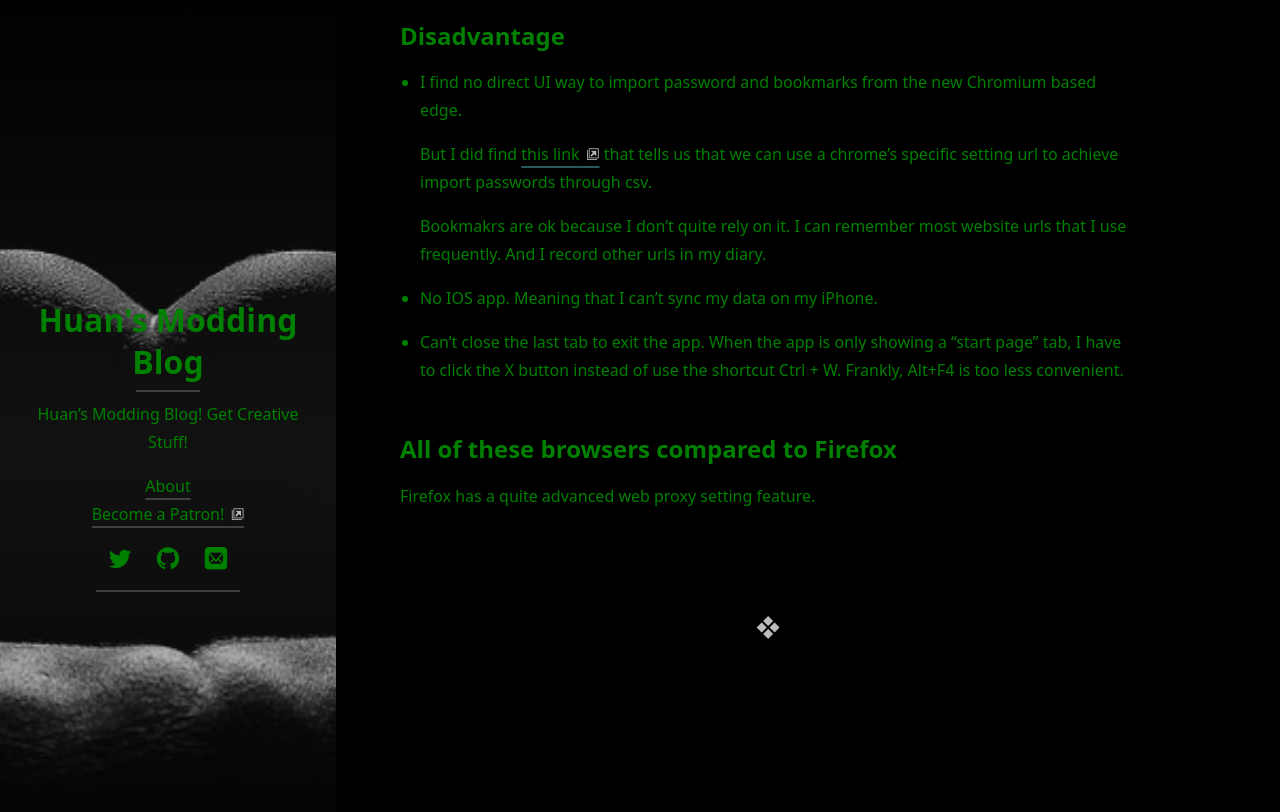
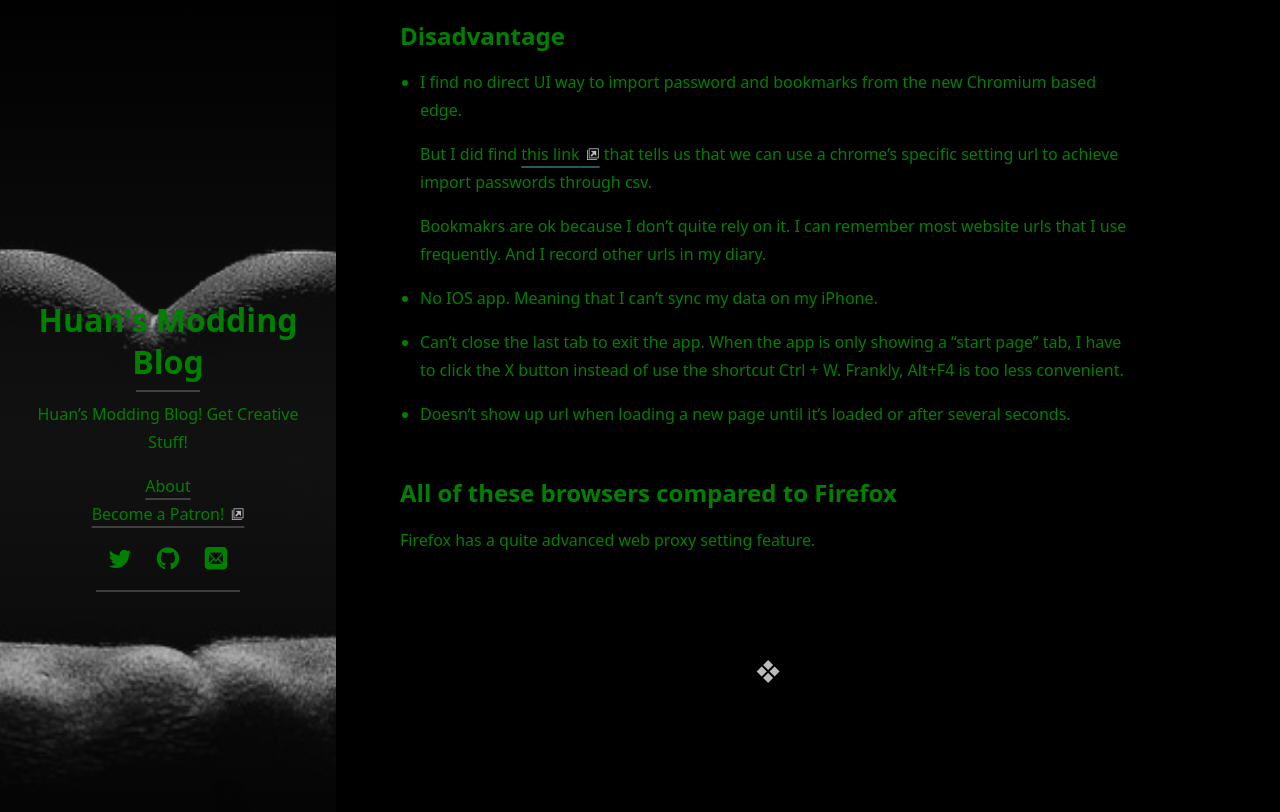
Before and after one commit to huanrenfeng/huanrenfeng.github.io, a Jekyll site: the page built from _posts/2020-11-19-switch-from-chrome-to-edge-to-vivaldi.md, in a window 1280 px wide and 900 px high, scrolled down 1283 px. Shown: the top 812 px of the window. Built offline with Jekyll 4.4.1, drawn with Linux system fonts in a browser that asks for light colours; cached includes are drawn as plain includes; nearby versions of some CDN libraries; some web fonts are replaced; our own code applies the rules of GitHub Pages for plain Markdown files; library files that are not in the unit come from our copies.

Commit message:
Update 2020-11-19-switch-from-chrome-to-edge-to-vivaldi.md

```diff
--- a/_posts/2020-11-19-switch-from-chrome-to-edge-to-vivaldi.md
+++ b/_posts/2020-11-19-switch-from-chrome-to-edge-to-vivaldi.md
@@ -46,6 +46,8 @@ I find it a greate browser, and perhaps the best browser.
 
 - Can't close the last tab to exit the app. When the app is only showing a "start page" tab, I have to click the X button instead of use the shortcut Ctrl + W. Frankly, Alt+F4 is too less convenient.
 
+- Doesn't show up url when loading a new page until it's loaded or after several seconds.
+
 ## All of these browsers compared to Firefox
 
 Firefox has a quite advanced web proxy setting feature.
```
